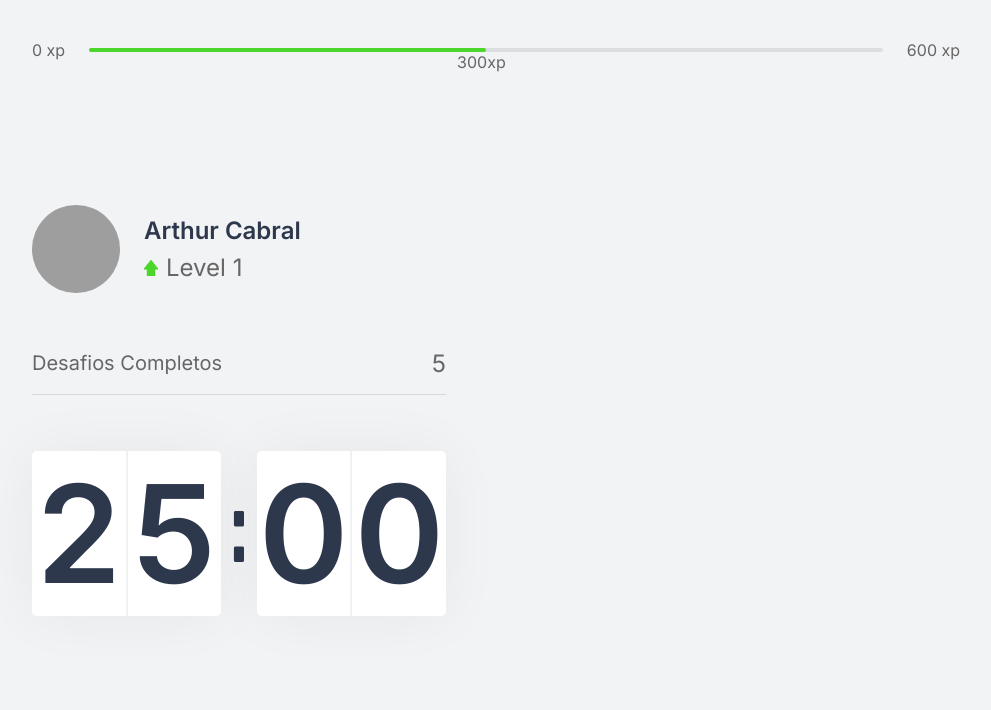
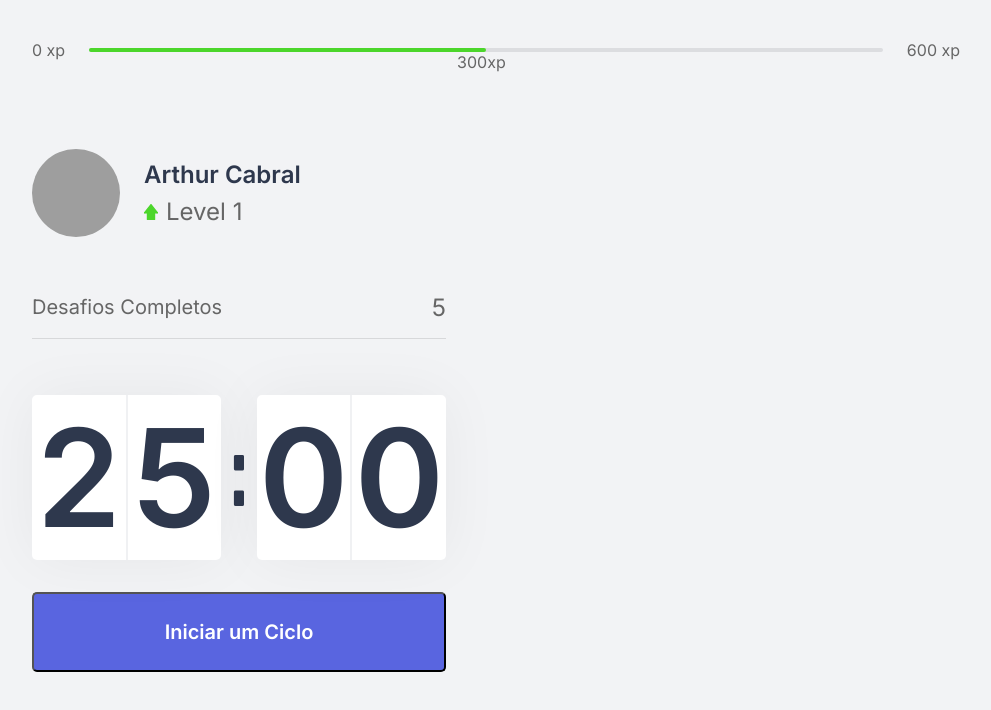
Before and after one commit to Ah-Cabral/NLW, a Next.js app: page / in a window 1280 px wide. Shown: the top 710 px of the page, without its empty margins (144-1135 px from the left). Built offline with nearby package versions, Linux system fonts and the light colour scheme; grey boxes are pictures that could not be loaded.

Commit message:
Implementando função que irá fazer uma contagem decrescente no relógio presente na tela inicial da aplicação.

```diff
--- a/src/components/Countdown.tsx
+++ b/src/components/Countdown.tsx
@@ -1,17 +1,47 @@
+import { useState, useEffect } from 'react'
 import styles from '../styles/components/Countdown.module.css'
 
 export function Countdown(){
+    const [time, setTime] = useState(25 * 60);
+
+    const [active, setActive] = useState(false);
+
+    const minutes = Math.floor(time/60);
+    const seconds = time % 60;
+
+    const [minuteLeft, minuteRight] = String(minutes).padStart(2, '0').split('');
+
+    const [secondLeft, secondRight] = String(seconds).padStart(2, '0').split('');
+
+    function startCountdown(){
+        setActive(true);
+    }
+
+    useEffect(() =>{
+        if(active && time > 0){
+            setTimeout(() =>{
+                setTime(time - 1);
+            }, 1000)
+        }
+    }, [active, time]);
+
     return(
-        <div className={styles.countdownContainer}>
-            <div>
-                <span>2</span>
-                <span>5</span>
+        <div>
+            <div className={styles.countdownContainer}>
+                <div>
+                    <span>{minuteLeft}</span>
+                    <span>{minuteRight}</span>
+                </div>
+                <span>:</span>
+                <div>
+                    <span>{secondLeft}</span>
+                    <span>{secondRight}</span>
+                </div>
             </div>
-            <span>:</span>
-            <div>
-                <span>0</span>
-                <span>0</span>
-            </div>
+
+            <button type="button" onClick={startCountdown} className={styles.countdownButton}>
+                Iniciar um Ciclo
+            </button>
         </div>
     )
 }
```
